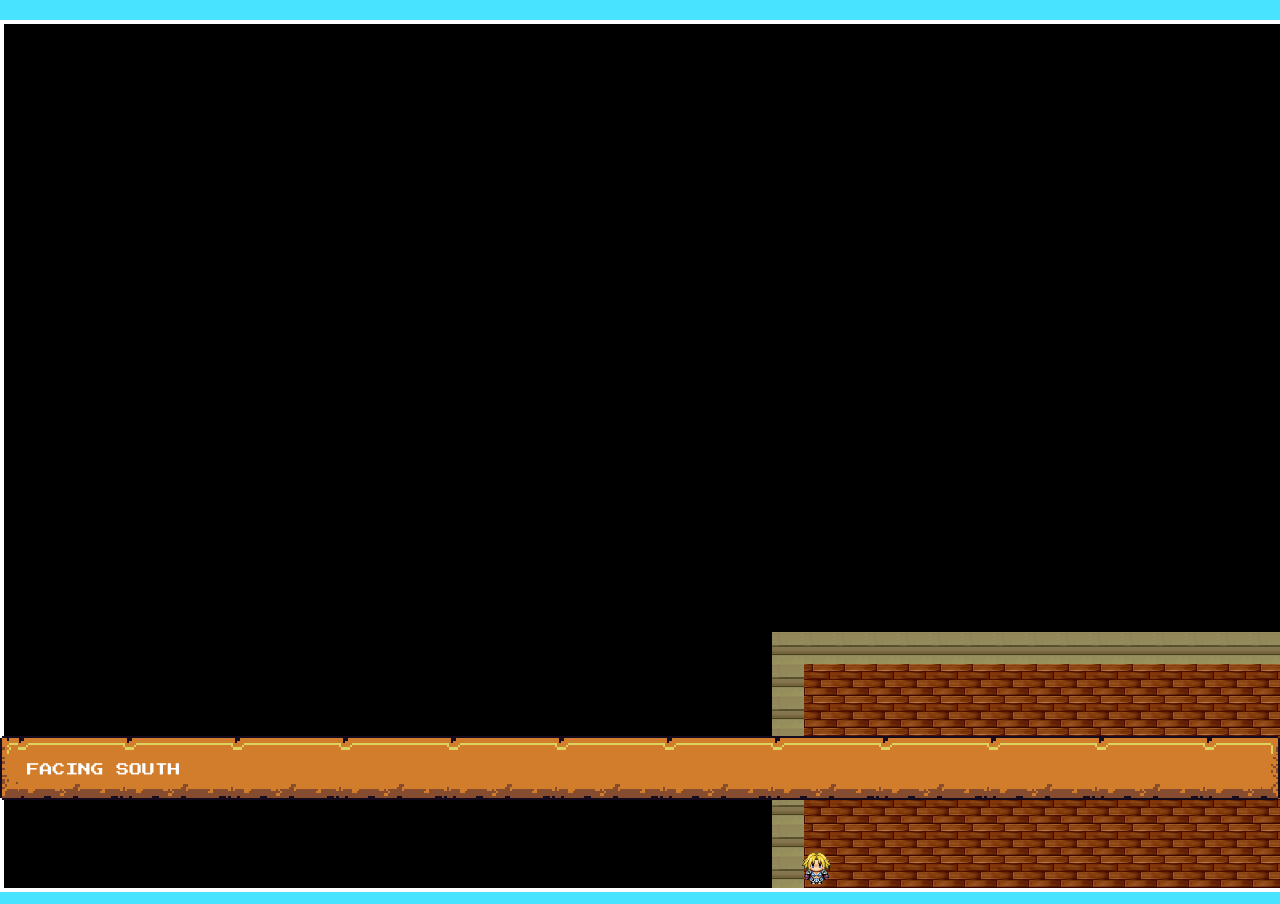
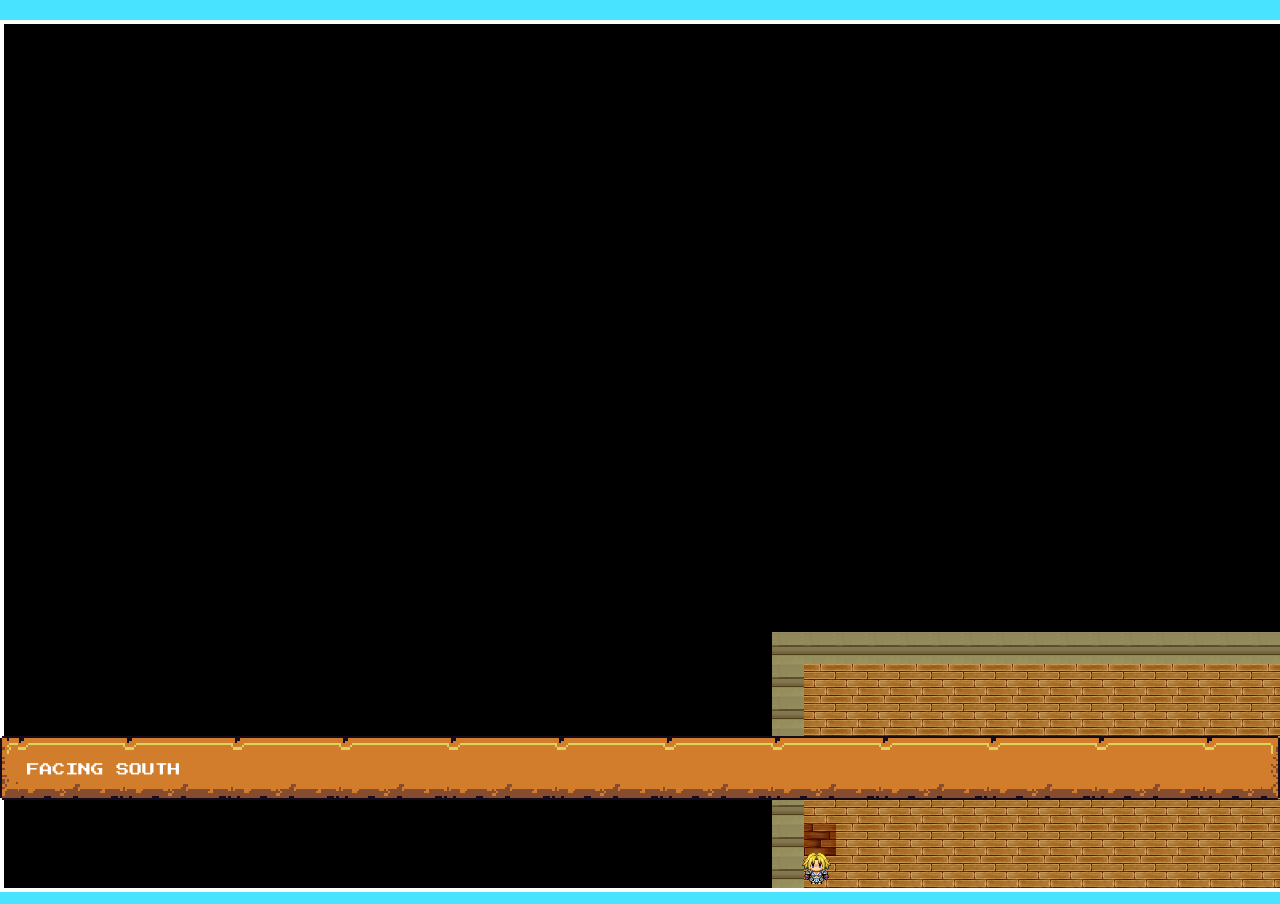
Before and after one commit to chotung/flatiron_life, a React (Create React App) app: page / in a window 1280 px wide. Built offline with nearby package versions, Linux system fonts and the light colour scheme.

Commit message:
switched to inline-grid

```diff
--- a/src/features/map/styles.css
+++ b/src/features/map/styles.css
@@ -1,5 +1,7 @@
 .tile {
-  display: inline-flex;
+  display: inline-grid;
+  grid-template-columns: repeat(40, 32px);
+  grid-template-rows: repeat(27, 32px);
   background-color: gray;
 }
 
@@ -15,13 +17,14 @@
 }
 
 .floor {
-  background: url('/tiles/wood_tiles.png');
+  background: url('/tiles/wood_tiles.png') -32px 0px;
   /* background-color: gray; */
   /* background-image: url('/tiles/cave.png') */
 }
 
 .npc {
   background-image: url('/tiles/log.png');
+  z-index: -1;
 }
 
 .fog {
```
